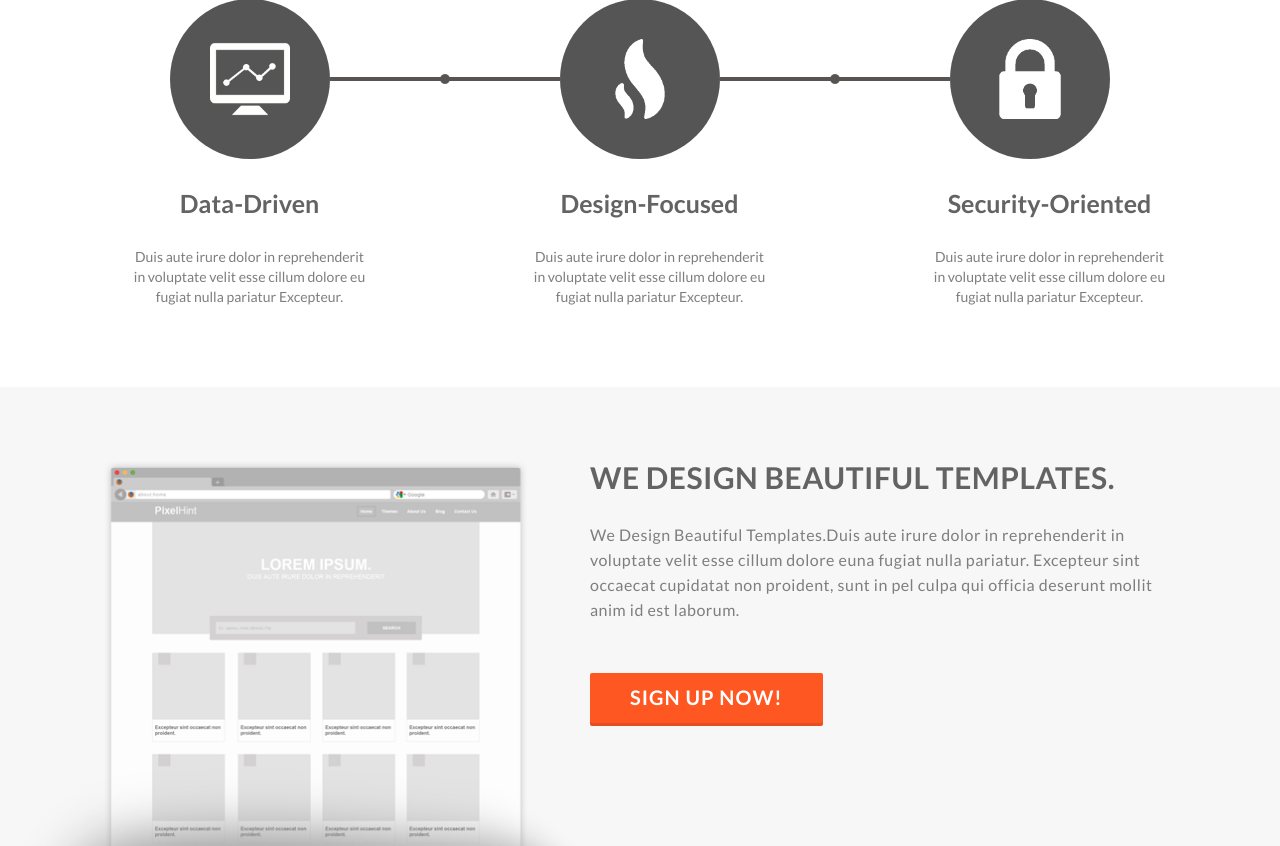
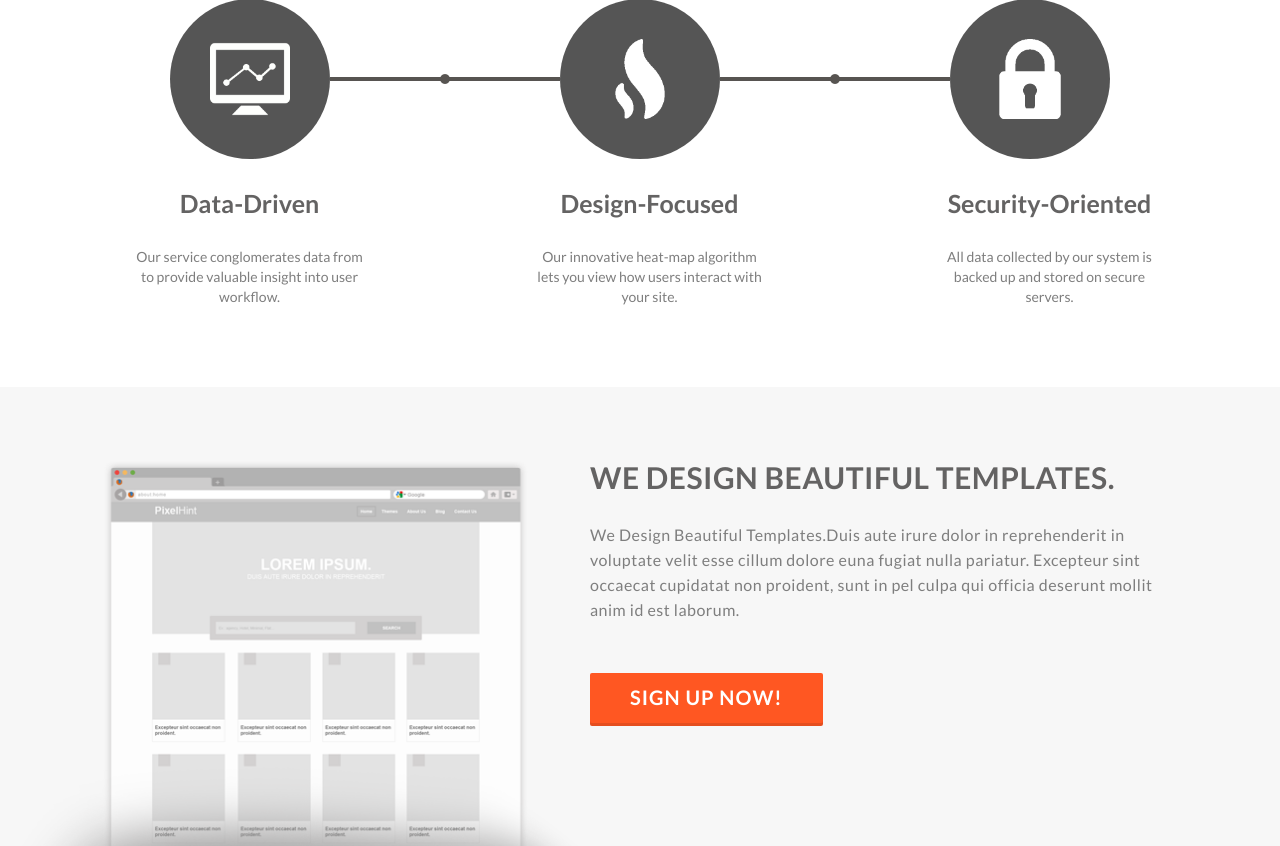
Before and after one commit to DerekMcMahon/E-Commerce, a PHP site: page / in a window 1280 px wide. Shown: the part 881-1727 px from the top of the page. Run offline with PHP 8.4, Linux system fonts and the light colour scheme.

Commit message:
Added text to services wrapper

```diff
--- a/template/css/main.css
+++ b/template/css/main.css
@@ -67,7 +67,6 @@ header{
 	width: 100%;
 	height: 100px;
 	background-color: rgba(255, 255, 255, 0.0);
-	/*background: #F3575D;*/
 	position: fixed;
 	z-index: 9999;
 }
@@ -78,11 +77,13 @@ header .h_logo{
 }
 
 header nav{
+	height: 100px;
+	line-height: 100px;
 	float: right;
-	margin-top: 42px;
 	overflow: hidden;
 }
 header nav ul li{
+	display: inline-block;
 	float: left;
 	margin-left: 30px;
 }
--- a/template/index.html
+++ b/template/index.html
@@ -19,6 +19,7 @@
 					<ul class="main_nav">
 						<li class="current"><a href="#">Home</a></li>
 						<li><a href="#">About Us</a></li>
+						<li><a href="#">Sign Up</a></li>
 					</ul>
 				</nav>
 			</div>
@@ -44,15 +45,15 @@
 			<ul class="desc">
 				<li>
 					<h3>Data-Driven</h3>
-					<p>Duis aute irure dolor in reprehenderit in voluptate velit esse cillum dolore eu fugiat nulla pariatur Excepteur.</p>
+					<p>Our service conglomerates data from to provide valuable insight into user workflow.</p>
 				</li>
 				<li>
 					<h3>Design-Focused</h3>
-					<p>Duis aute irure dolor in reprehenderit in voluptate velit esse cillum dolore eu fugiat nulla pariatur Excepteur.</p>
+					<p>Our innovative heat-map algorithm lets you view how users interact with your site.</p>
 				</li>
 				<li>
 					<h3>Security-Oriented</h3>
-					<p>Duis aute irure dolor in reprehenderit in voluptate velit esse cillum dolore eu fugiat nulla pariatur Excepteur.</p>
+					<p>All data collected by our system is backed up and stored on secure servers.</p>
 				</li>
 			</ul>
 	</section><!-- services End -->
```
